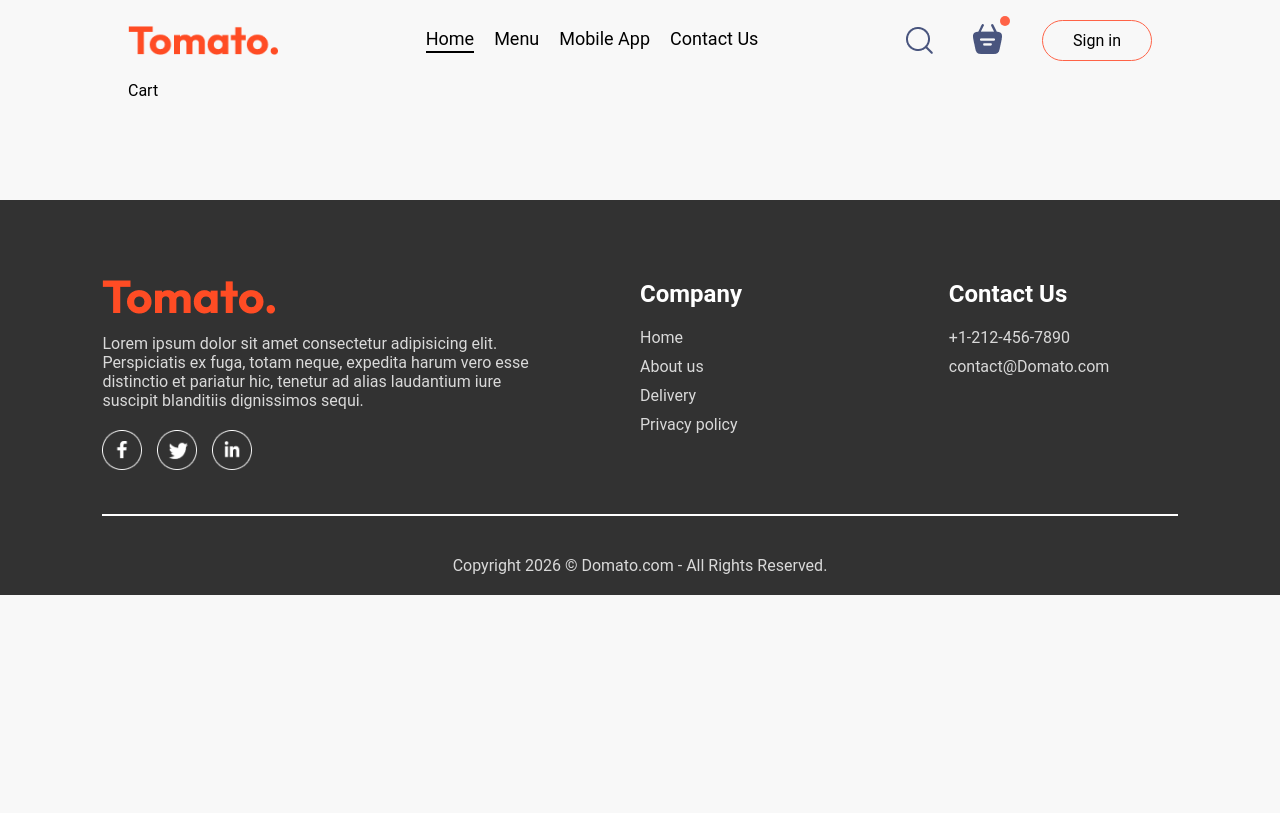
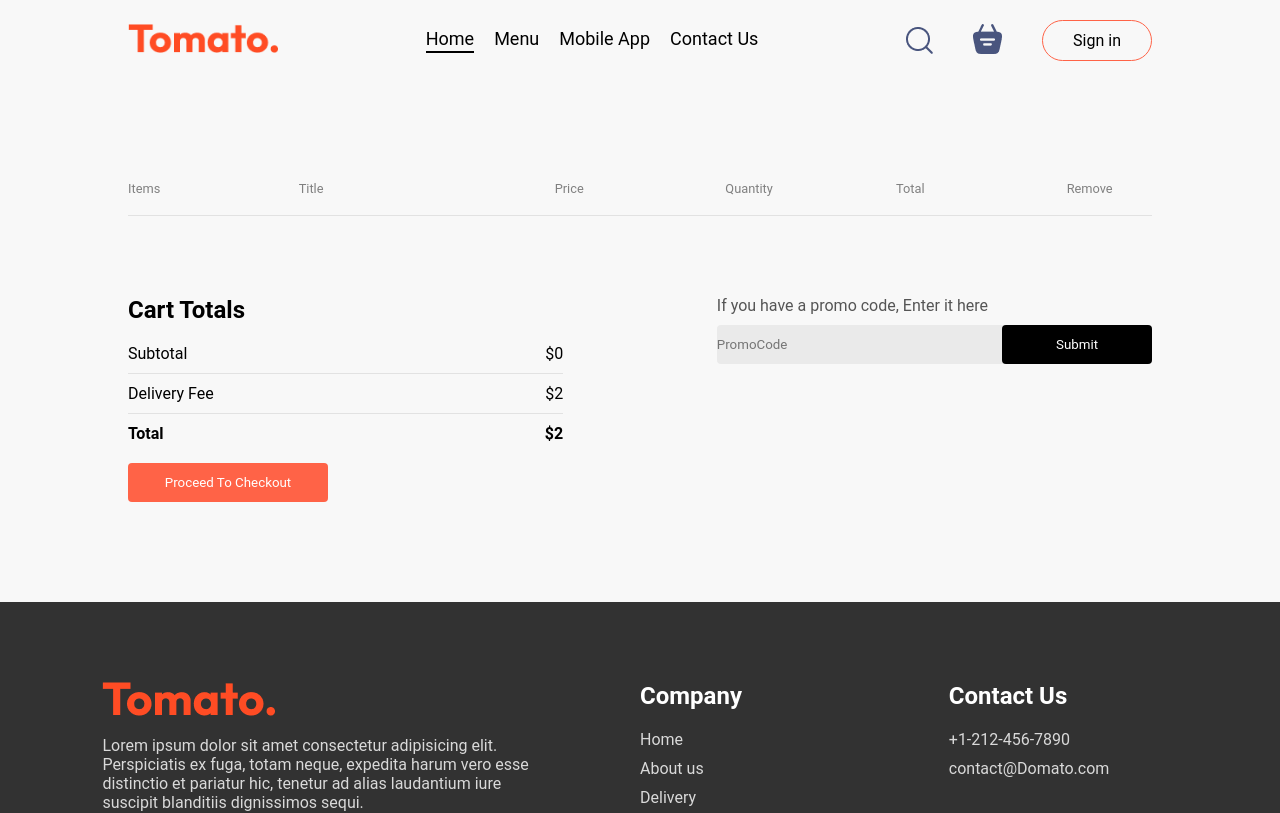
Before and after one commit to YashKulat01/Domato_Food_Delivery_App, a React (Vite) app in the folder FrontEnd/: page /cart in a window 1280 px wide. Shown: the top 813 px of the page. Built offline with nearby package versions, Linux system fonts and the light colour scheme.

Commit message:
cart-page-done

```diff
--- a/FrontEnd/src/App.jsx
+++ b/FrontEnd/src/App.jsx
@@ -25,7 +25,7 @@
         // Cart Path.........................
         {
           path: "/cart",
-          element: <Cart />
+          element: <Cart/>
         },
         // Place Order Path........................
         {
--- a/FrontEnd/src/Components/Context/StoredContext.jsx
+++ b/FrontEnd/src/Components/Context/StoredContext.jsx
@@ -23,9 +23,20 @@
         setCartItems((prev) => ({ ...prev, [itemId]: prev[itemId] - 1 }))
     }
 
-    useEffect(()=>{
-        // console.log(cartItems);
-    },[cartItems])
+    // useEffect(()=>{
+    //     // console.log(cartItems);
+    // },[cartItems])
+
+    const getTotalCartAmount = () => {
+        let totalAmount = 0;
+        for (const item in cartItems) {
+            if (cartItems[item] > 0) {
+                let itemInfo = food_list.find((product) => product._id === item)
+                totalAmount += itemInfo.price * cartItems[item];
+            }
+        }
+        return totalAmount;
+    }
 
     // CONTEXT FOR GETTING ALL PRODUCT OBJECTS...
     const contextValue = {
@@ -33,7 +44,8 @@
         cartItems,
         setCartItems,
         addToCart,
-        removeFromCart
+        removeFromCart,
+        getTotalCartAmount
     }
 
     return (
--- a/FrontEnd/src/Components/Footer/Footer.jsx
+++ b/FrontEnd/src/Components/Footer/Footer.jsx
@@ -2,6 +2,7 @@
 
 import './Footer.css'
 import { assets } from '../../assets/assets'
+import { Link } from 'react-router-dom'
 
 export default function Footer() {
     return (
--- a/FrontEnd/src/Components/Header/Header.css
+++ b/FrontEnd/src/Components/Header/Header.css
@@ -36,7 +36,7 @@
 .headerContents p{
     color: white;
 
-    font-size: 1vw;
+    font-size: 15px;
 }
 
 .headerContents button{
@@ -64,15 +64,15 @@
 /* For Screen>Laptops and others */
 @media (max-width:1050px) {
     .headerContents{
-        max-width: 45%;
+        max-width: 55%;
     }
 }
 
 /* For Tablet .................*/
 
-@media (max-width:750px) {
+@media (max-width:770px) {
     .headerContents{
-        max-width: 55%;
+        max-width: 45%;
     }
 
     .headerContents p{
@@ -83,3 +83,16 @@
         padding: 2vw 4vw;
     }
 }
+
+@media (max-width:420px) {
+
+    .headerContents h2{
+        font-size: 16px;
+    }
+
+    .headerContents button {
+        padding: 5px 4px;
+        border-radius: 15px;
+        font-size: 10px;
+    }
+}
--- a/FrontEnd/src/Components/Login/Login.css
+++ b/FrontEnd/src/Components/Login/Login.css
@@ -117,3 +117,13 @@
   color: red;
   font-size: 12px;
 }
+
+@media(max-width:420px){
+    .loginCont{
+        width: max(23vw, 280px);
+    }
+
+    .loginCont p{
+        font-size: 12px;
+    }
+}
--- a/FrontEnd/src/Components/NavBar/NavBar.css
+++ b/FrontEnd/src/Components/NavBar/NavBar.css
@@ -1,4 +1,4 @@
-.navBar{
+.navBar {
     padding: 20px 0px;
 
     display: flex;
@@ -8,7 +8,7 @@
 
 /* NavBar Logo Section -------------------------------------- */
 
-.navBar .logo{
+.navBar .logo {
     width: 150px;
 
     cursor: pointer;
@@ -16,7 +16,7 @@
 
 /* NavBar Menu Section -------------------------------------- */
 
-.navBarMenu{
+.navBarMenu {
     display: flex;
     gap: 20px;
 
@@ -27,28 +27,28 @@
 
 }
 
-.navBar li{
+.navBar li {
     cursor: pointer;
 }
 
 /* NavBar Right Section -------------------------------------- */
 
-.navBarRight{
+.navBarRight {
     display: flex;
     align-items: center;
     gap: 40px;
 }
 
-.navBar .active{
+.navBar .active {
     padding-bottom: 2px;
     border-bottom: 2px solid black;
 }
 
-.navBarSearchIcon{
+.navBarSearchIcon {
     position: relative;
 }
 
-.navBarSearchIcon .dot{
+.navBarSearchIcon .dot {
     position: absolute;
 
     min-width: 10px;
@@ -65,13 +65,13 @@
 
 /* NavBar Right/Button Section -------------------------------------- */
 
-.navBar button{
+.navBar button {
     background: transparent;
 
     font-size: 16px;
     color: black;
 
-    border:1px solid tomato;
+    border: 1px solid tomato;
     border-radius: 50px;
 
     padding: 10px 30px;
@@ -81,7 +81,7 @@
     transition: 0.3s;
 }
 
-.navBar button:hover{
+.navBar button:hover {
     background-color: #faebe8;
 }
 
@@ -89,51 +89,67 @@
 /* Media Queries................. */
 
 /* For Screen>Laptops and others */
-@media (max-width:1050px){
-    .navBar .logo{
+@media (max-width:1050px) {
+    .navBar .logo {
         width: 140px;
     }
-    .navBarMenu{
+
+    .navBarMenu {
         gap: 20px;
         font-size: 17px;
     }
-    .navBarRight{
+
+    .navBarRight {
         gap: 30px;
     }
 
-    .navBarRight img{
+    .navBarRight img {
         width: 22px;
     }
-    .navBarRight button{
+
+    .navBarRight button {
         padding: 8px 25px;
     }
 }
 
 /* For Tablet */
-@media (max-width:900px){
-    .navBar .logo{
+@media (max-width:900px) {
+    .navBar .logo {
         width: 120px;
     }
-    .navBarMenu{
+
+    .navBarMenu {
         gap: 15px;
         font-size: 16px;
     }
-    .navBarRight{
+
+    .navBarRight {
         gap: 20px;
     }
 
-    .navBarRight img{
+    .navBarRight img {
         width: 20px;
     }
-    .navBarRight button{
+
+    .navBarRight button {
         padding: 7px 20px;
         font-size: 15px;
     }
 }
 
 /* For Mobile */
-@media (max-width:750px){
-    .navBarMenu{
+@media (max-width:750px) {
+    .navBarMenu {
         display: none;
     }
 }
+
+@media (max-width:375px) {
+    .navBarMenu {
+        display: none;
+    }
+
+    .navBar button {
+        padding: 5px 4px;
+    }
+}
--- a/FrontEnd/src/Components/NavBar/NavBar.jsx
+++ b/FrontEnd/src/Components/NavBar/NavBar.jsx
@@ -1,18 +1,25 @@
-import React, { useState } from 'react'
+import React, { useContext, useState } from 'react'
 import './NavBar.css'
 import { assets } from '../../assets/assets.js'
 import { Link } from 'react-router-dom';
+import { storeContext } from '../Context/StoredContext.jsx';
 
-export default function NavBar({setLogin}) {
+export default function NavBar({ setLogin }) {
 
     const [menu, setMenu] = useState("Home");
+
+    // Cart DOT section
+    const { getTotalCartAmount } = useContext(storeContext);
+
     return (
         // navBar body
         <div className='navBar'>
             {/* NavBar Logo Section */}
-            <img src={assets.logo}
-                alt="webLogo"
-                className='logo' />
+            <Link to='/'>
+                <img src={assets.logo}
+                    alt="webLogo"
+                    className='logo' />
+            </Link>
             {/* NavBar Menu Section */}
             <ul className="navBarMenu">
                 <Link to='/' onClick={() => setMenu("Home")} className={menu === "Home" ? "active" : ""}>Home</Link>
@@ -28,12 +35,14 @@
 
                 <div className="navBarSearchIcon">
                     {/* NavBar Right Section/Basket Section */}
-                    <img src={assets.basket_icon}
-                        alt="basketIcon" />
-                    <div className="dot"></div>
+                    <Link to='/cart'>
+                        <img src={assets.basket_icon}
+                            alt="basketIcon" />
+                    </Link>
+                    <div className={getTotalCartAmount() === 0 ? "" : "dot"}></div>
                 </div>
                 {/* NavBar Right Section/Sign in Section */}
-                <button onClick={()=>setLogin(true)}>Sign in</button>
+                <button onClick={() => setLogin(true)}>Sign in</button>
             </div>
         </div>
     )
--- a/FrontEnd/src/Pages/Cart/Cart.css
+++ b/FrontEnd/src/Pages/Cart/Cart.css
@@ -0,0 +1,144 @@
+.cart {
+    margin-top: 100px;
+}
+
+
+.cartItemsTitle {
+    display: grid;
+    grid-template-columns: 1fr 1.5fr 1fr 1fr 1fr 0.5fr;
+    align-items: center;
+
+    color: grey;
+
+    font-size: max(1vw, 12px);
+}
+
+.cartItemsItem {
+    margin: 10px 0px;
+
+    color: black;
+}
+
+.cartItemsItem img {
+    width: 50%;
+}
+
+.cart hr {
+    height: 1px;
+
+    background-color: #e2e2e2;
+
+    border: none;
+}
+
+.cartItemsItem .cross {
+    cursor: pointer;
+
+    font-weight: bold;
+    font-size: 15px;
+
+    color: red;
+}
+
+
+/* Cart Bottom */
+
+.cartBottom {
+    margin-top: 80px;
+
+    display: flex;
+    justify-content: space-between;
+    gap: max(12vw, 20px);
+}
+
+.cartTotal {
+    flex: 1;
+    display: flex;
+    flex-direction: column;
+    gap: 20px;
+}
+
+.cartTotalDetails{
+display: flex;
+justify-content: space-between;
+color: black;
+}
+
+.cartTotal hr{
+    margin: 10px 0px;
+}
+
+.cartTotal button{
+    border: none;
+
+    color: white;
+
+    background-color: tomato;
+
+    width: max(15vw,200px);
+
+    border-radius: 4px;
+
+    padding: 12px 0;
+
+    cursor: pointer;
+}
+
+.cartTotal button:hover{
+    background-color: rgb(211, 79, 56);
+}
+
+/* Promo Code Section */
+
+.cartPromoCode{
+    flex:1;
+}
+
+.cartPromoCode p{
+    color: #555;
+}
+
+.cartPromoCodeInput{
+    margin-top: 10px;
+
+    display: flex;
+    justify-content: space-between;
+    align-items: center;
+
+    background-color: #eaeaea;
+
+    border-radius: 4px;
+}
+
+.cartPromoCodeInput input{
+    background: transparent;
+
+    border: none;
+
+    outline: none;
+}
+
+.cartPromoCodeInput button{
+    width: max(10vw,150px);
+
+    padding: 12px 5px;
+
+    background-color: #000000;
+
+    border: none;
+
+    color: white;
+
+    border-radius: 4px;
+}
+
+/* Media Queries */
+
+@media (max-width:750px){
+    .cartBottom{
+        flex-direction: column-reverse;
+    }
+    .cartPromoCode{
+        justify-self: end;
+    }
+}
--- a/FrontEnd/src/Pages/Cart/Cart.jsx
+++ b/FrontEnd/src/Pages/Cart/Cart.jsx
@@ -1,9 +1,81 @@
-import React from 'react'
+import React, { useContext } from 'react'
 
 import './Cart.css'
+import { storeContext } from '../../Components/Context/StoredContext'
 
 export default function Cart() {
+
+  const { cartItems, food_list, removeFromCart, getTotalCartAmount } = useContext(storeContext);
+
   return (
-    <div>Cart</div>
+    <div className='cart'>
+      <div className="cartItems">
+        <div className="cartItemsTitle">
+          <p>Items</p>
+          <p>Title</p>
+          <p>Price</p>
+          <p>Quantity</p>
+          <p>Total</p>
+          <p>Remove</p>
+        </div>
+        <br />
+        <hr />
+        {food_list.map((item, index) => {
+          if (cartItems[item._id] > 0) {
+            return (
+              <div key={index}>
+                <div className="cartItemsTitle cartItemsItem">
+                  <img src={item.image} alt="" />
+                  <p>{item.name}</p>
+                  <p>${item.price}</p>
+                  <p>{cartItems[item._id]}</p>
+                  <p>${item.price * cartItems[item._id]}</p>
+                  <p className='cross'
+                    onClick={() => removeFromCart(item._id)}
+                    title='Remove item'>
+                    X
+                  </p>
+                </div>
+                <hr />
+              </div>
+            )
+          }
+        })}
+      </div>
+      {/* Cart Bottom details..................... */}
+      <div className="cartBottom">
+        {/* Cart Bottom/Cart Total Section................. */}
+        <div className="cartTotal">
+          <h2>Cart Totals</h2>
+          <div>
+            <div className="cartTotalDetails">
+              <p>Subtotal</p>
+              <p>${getTotalCartAmount()}</p>
+            </div>
+            <hr />
+            <div className="cartTotalDetails">
+              <p>Delivery Fee</p>
+              <p>${2}</p>
+            </div>
+            <hr />
+            <div className="cartTotalDetails">
+              <b>Total </b>
+              <b>${getTotalCartAmount() + 2}</b>
+            </div>
+          </div>
+          <button>Proceed To Checkout</button>
+        </div>
+        {/* Promo Code section......................... */}
+        <div className="cartPromoCode">
+          <div>
+            <p>If you have a promo code, Enter it here</p>
+            <div className="cartPromoCodeInput">
+              <input type="text" placeholder='PromoCode' />
+              <button>Submit</button>
+            </div>
+          </div>
+        </div>
+      </div>
+    </div>
   )
 }
```
